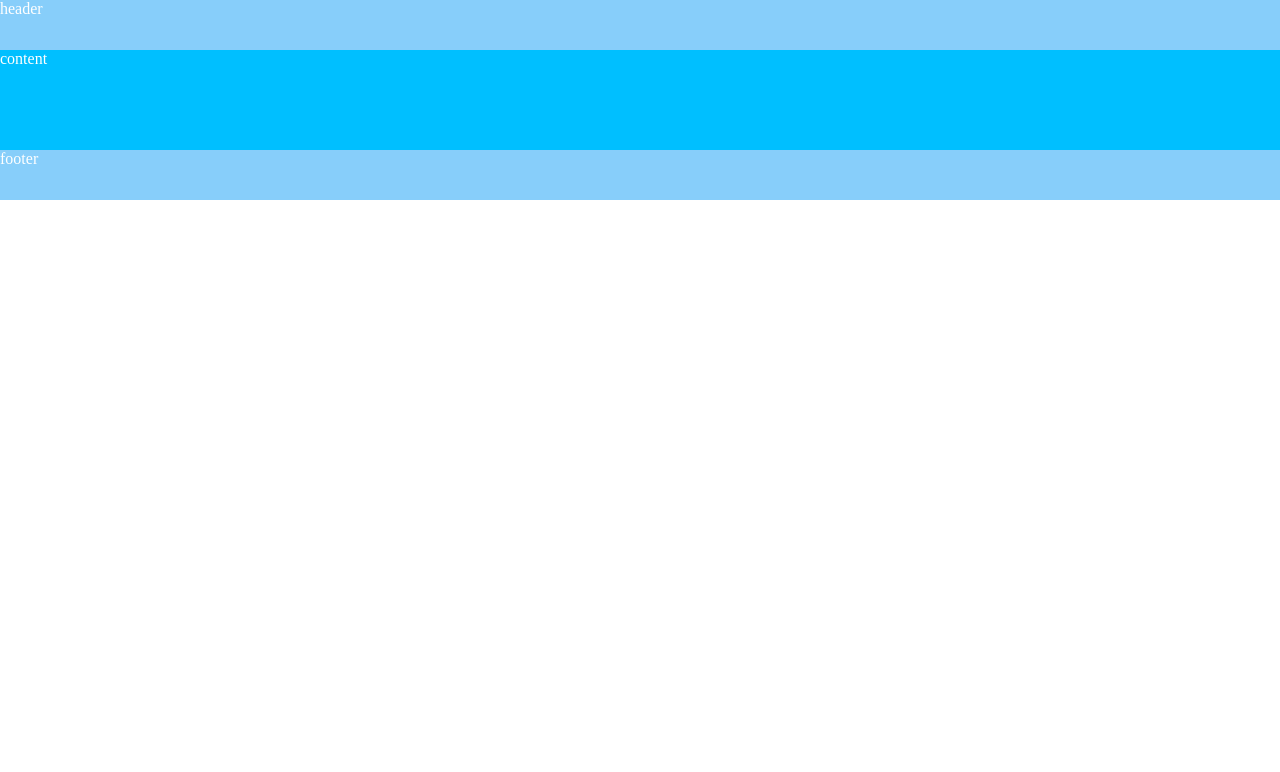
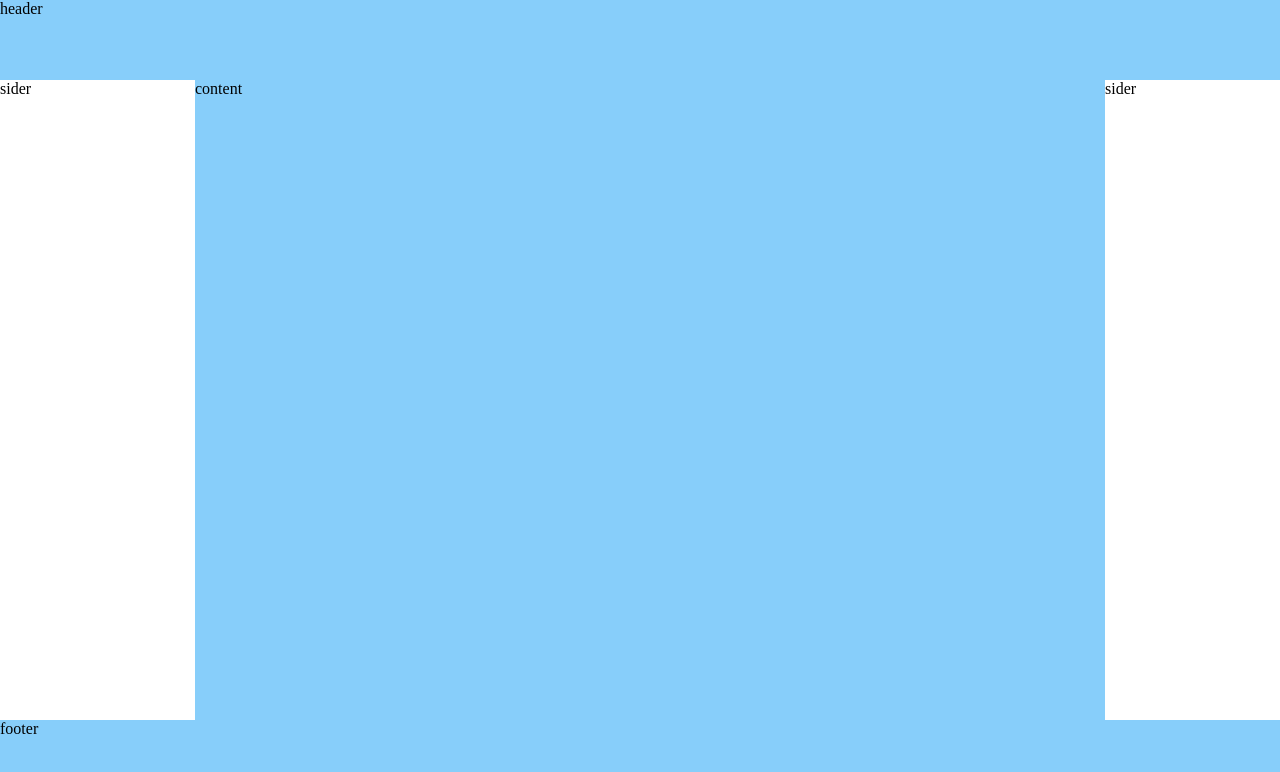
Before and after one commit to xcsf/LookLook, a Vue app: page /#/home in a window 1280 px wide. Shown: the top 772 px of the page. Built offline with nearby package versions, Linux system fonts and the light colour scheme.

Commit message:
改变布局

```diff
--- a/src/components/layout/sider.vue
+++ b/src/components/layout/sider.vue
@@ -31,18 +31,5 @@ export default {
 <style lang="scss" scoped>
 .g-sider {
   position: relative;
-  > button {
-    position: absolute;
-    top: 0;
-    right: 0;
-  }
-}
-.slide-enter-active,
-.slide-leave-active {
-  transition: all 1s;
-}
-.slide-enter,
-.slide-leave-to {
-  margin-left: -100%;
 }
 </style>
--- a/src/view/layout/index.vue
+++ b/src/view/layout/index.vue
@@ -1,8 +1,14 @@
 <template>
-  <g-layout style="color: white;">
-    <g-header style="height: 50px; background:lightskyblue;">header</g-header>
-    <g-content style="height: 100px; background:deepskyblue;">content</g-content>
-    <g-footer style="height: 50px; background:lightskyblue;">footer</g-footer>
+  <g-layout class="wrapper-home">
+    <g-header class="wrapper-guide">header</g-header>
+    <g-content class="wrapper-main">
+      <g-layout class="wrapper-main-layout">
+        <g-sider class="sider-right">sider</g-sider>
+        <g-content class="content">content</g-content>
+        <g-sider class="sider-left">sider</g-sider>
+      </g-layout>
+    </g-content>
+    <g-footer class="wrapper-footer">footer</g-footer>
   </g-layout>
 </template>
 
@@ -11,16 +17,51 @@ import gContent from "@/components/layout/content";
 import gFooter from "@/components/layout/footer";
 import gHeader from "@/components/layout/header";
 import gLayout from "@/components/layout/layout";
+import gSider from "@/components/layout/sider";
 export default {
   name: "Layout",
   components: {
     gContent,
     gFooter,
     gHeader,
-    gLayout
+    gLayout,
+    gSider
   }
 };
 </script>
 
-<style>
+<style lang="scss" scoped>
+.wrapper {
+  &-home {
+    height: 100vh;
+    min-width: 1300px;
+  }
+  &-guide {
+    background-color: lightskyblue;
+    height: 10%;
+  }
+  &-main {
+    height: 80%;
+    &-layout {
+      height: 100%;
+      > .content {
+        background-color: lightskyblue;
+        height: 100%;
+      }
+      > .sider {
+        &-right {
+          width: 15%;
+        }
+        &-left {
+          width: 15%;
+        }
+      }
+    }
+  }
+
+  &-footer {
+    background-color: lightskyblue;
+    height: 10%;
+  }
+}
 </style>
```
